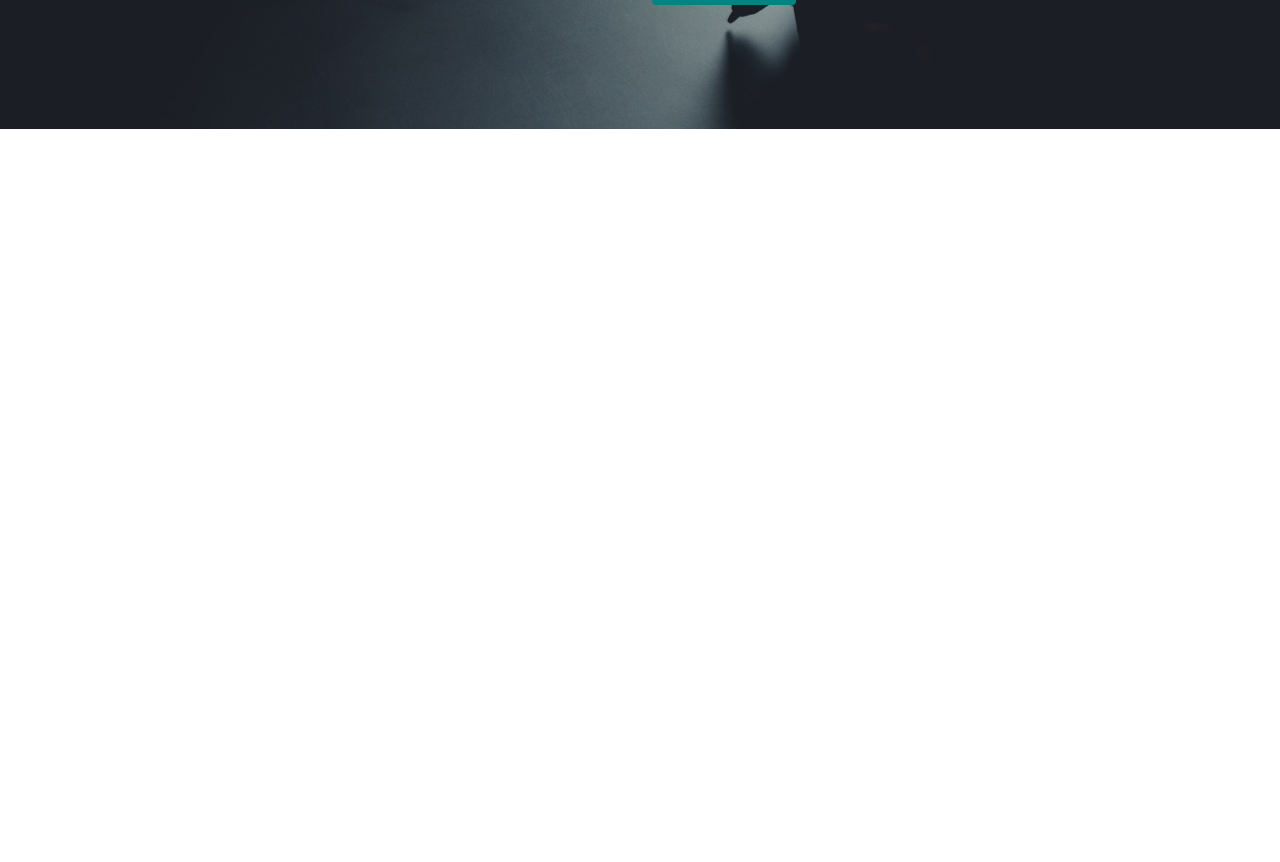
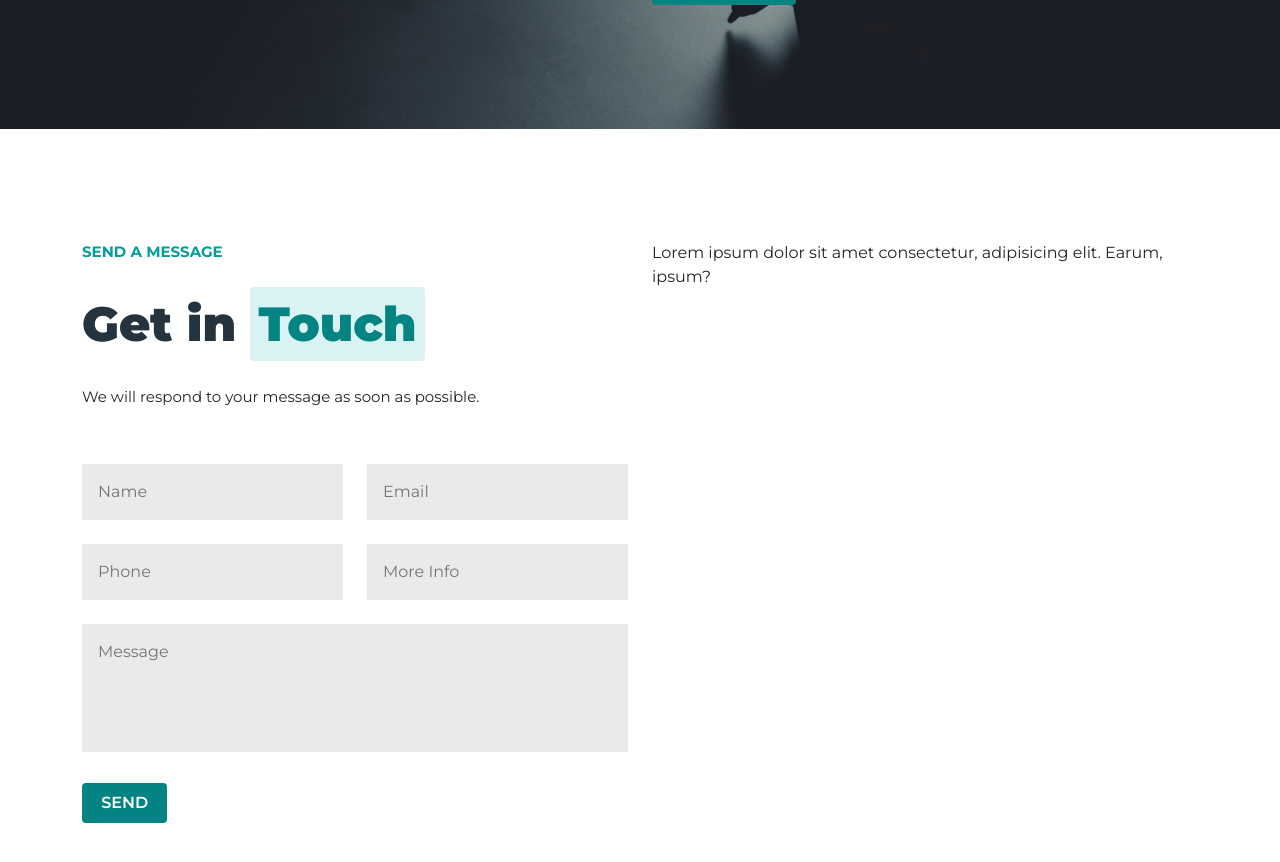
Before and after one commit to Michael-Bombini/proj-html-vuejs, a Vue app: page / in a window 1280 px wide. Shown: the part 5751-6613 px from the top of the page. Before the commit the page ends 5880 px from the top, so only its background shows below. Built offline with nearby package versions, Linux system fonts and the light colour scheme.

Commit message:
ContactForm left side completed

```diff
--- a/src/components/ContactForm.vue
+++ b/src/components/ContactForm.vue
@@ -1,15 +1,83 @@
 <template>
-    <div>
+  <section>
+    <div class="container">
+      <div class="row">
+        <div class="col-6">
+          <div class="about">SEND A MESSAGE</div>
+          <h2>Get in <span> Touch</span></h2>
+          <p class="description">
+            We will respond to your message as soon as possible.
+          </p>
+          <div class="row g-4">
 
+              <div class="col-6">
+                <input type="text" placeholder="Name">
+              </div>
+          <div class="col-6"><input type="email" placeholder="Email"></div>
+          <div class="col-6"><input type="text" placeholder="Phone"></div>
+          <div class="col-6"><input type="text" placeholder="More Info"></div>
+          <div class="col-12">
+            <textarea placeholder="Message" rows="4" class="mb-4"></textarea>
+          </div>
+          </div>
+          <button class="btn-main">SEND</button>
+        </div>
+        <div class="col-6">
+          Lorem ipsum dolor sit amet consectetur, adipisicing elit. Earum,
+          ipsum?
+        </div>
+      </div>
     </div>
+  </section>
 </template>
 
 <script>
-    export default {
-
-    }
+export default {};
 </script>
 
 <style lang="scss" scoped>
+@import "../assets/styles/variables";
+@import "../assets/styles/general";
+section {
+  padding: $section-spacer 0;
 
+  .about {
+    font-size: $text-small;
+    font-weight: 700;
+    color: lighten($blue-lagoon, 5%);
+    margin-bottom: $medium-spacer;
+  }
+
+  h2 {
+    font-weight: 900;
+    font-size: $text-big;
+    margin-bottom: $medium-spacer;
+    color: $dark-muted;
+    span {
+      color: $blue-lagoon;
+      background-color: $primary;
+      padding: 0.5rem;
+      border-radius: 4px;
+    }
+  }
+
+  p {
+    font-size: $text-small;
+    max-width: 80ch;
+  }
+
+  .description {
+    margin-bottom: $large-spacer;
+  }
+
+
+input , textarea {
+    background-color: rgba($edward,0.25);
+    border: none;
+    padding: 1rem ;
+    width: 100%;
+    resize: none;
+}
+
+}
 </style>
--- a/src/components/NewsLetter.vue
+++ b/src/components/NewsLetter.vue
@@ -5,7 +5,7 @@
       <div class="row align-items-center">
         <div class="col-6">
             <div class="px-5 mx-5">
-          <div class="about">MONTHLY PLAN</div>
+          <div class="about">NEWSLETTER</div>
           <h2><span>Know</span> First</h2>
           <p class="description">
             Follow closely and receive content about our company and the news of
@@ -78,7 +78,7 @@ section {
   p {
     font-size: $text-small;
     max-width: 42ch;
-    color: rgba($white, 0.5);
+    color: rgba($white, 0.7);
   }
 
   .description {
```
